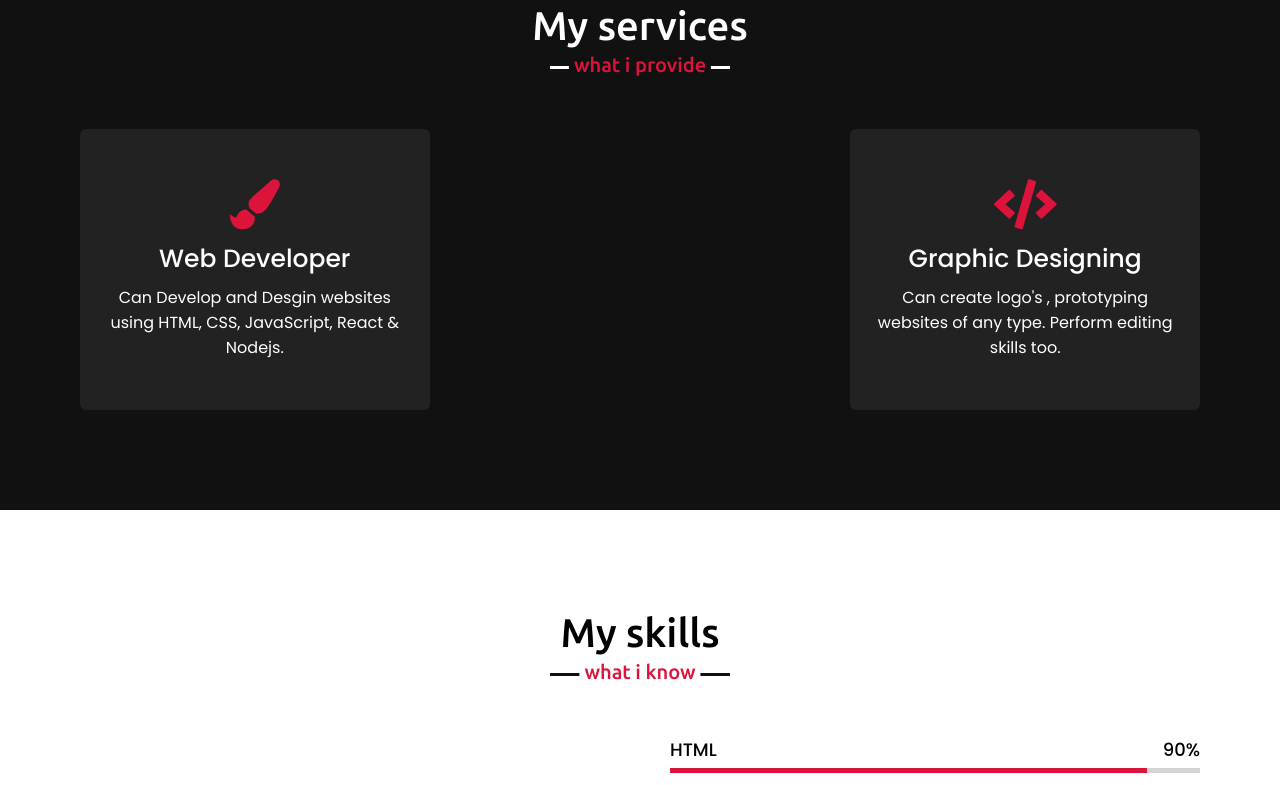
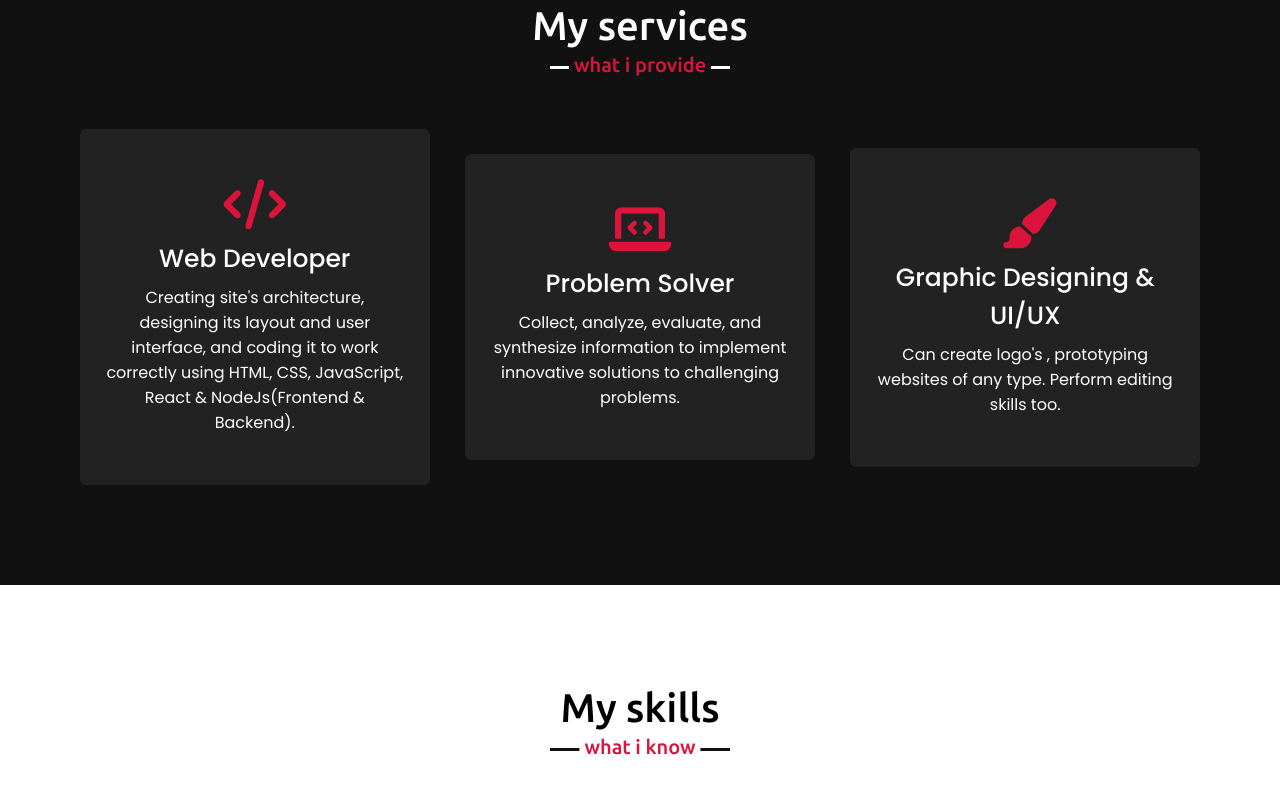
Before and after one commit to Pakhi-v/My_Portfolio, a plain HTML site: page index.html in a window 1280 px wide. Shown: the part 1630-2415 px from the top of the page. Drawn offline with nearby package versions, Linux system fonts and the light colour scheme.

Commit message:
my services part

```diff
--- a/index.html
+++ b/index.html
@@ -11,6 +11,7 @@
     <script src="https://cdnjs.cloudflare.com/ajax/libs/typed.js/2.0.11/typed.min.js"></script>
     <script src="https://cdnjs.cloudflare.com/ajax/libs/waypoints/4.0.1/jquery.waypoints.min.js"></script>
     <script src="https://cdnjs.cloudflare.com/ajax/libs/OwlCarousel2/2.3.4/owl.carousel.min.js"></script>
+    <link rel="stylesheet" href="https://cdnjs.cloudflare.com/ajax/libs/font-awesome/6.2.1/css/all.min.css" integrity="sha512-MV7K8+y+gLIBoVD59lQIYicR65iaqukzvf/nwasF0nqhPay5w/9lJmVM2hMDcnK1OnMGCdVK+iQrJ7lzPJQd1w==" crossorigin="anonymous" referrerpolicy="no-referrer" />
     <link rel="stylesheet" href="https://cdnjs.cloudflare.com/ajax/libs/OwlCarousel2/2.3.4/assets/owl.carousel.min.css"/>
 
 </head>
@@ -75,15 +76,22 @@
             <div class="serv-content">
                 <div class="card">
                     <div class="box">
-                        <i class="fas fa-paint-brush"></i>
+                        <i class="fas fa-code"></i>
                         <div class="text">Web Developer</div>
-                        <p>Can Develop and Desgin websites using HTML, CSS, JavaScript, React & Nodejs.</p>
+                        <p>Creating site's architecture, designing its layout and user interface, and coding it to work correctly using HTML, CSS, JavaScript, React & NodeJs(Frontend & Backend).</p>
                     </div>
                 </div>
                 <div class="card">
                     <div class="box">
-                        <i class="fas fa-code"></i>
-                        <div class="text">Graphic Designing</div>
+                        <i class="fa-solid fa-laptop-code"></i>
+                        <div class="text">Problem Solver</div>
+                        <p>Collect, analyze, evaluate, and synthesize information to implement innovative solutions to challenging problems.</p>
+                    </div>
+                </div>
+                <div class="card">
+                    <div class="box">
+                        <i class="fas fa-paint-brush"></i>
+                        <div class="text">Graphic Designing & UI/UX</div>
                         <p>Can create logo's , prototyping websites of any type. Perform editing skills too.</p>
                     </div>
                 </div>
```
